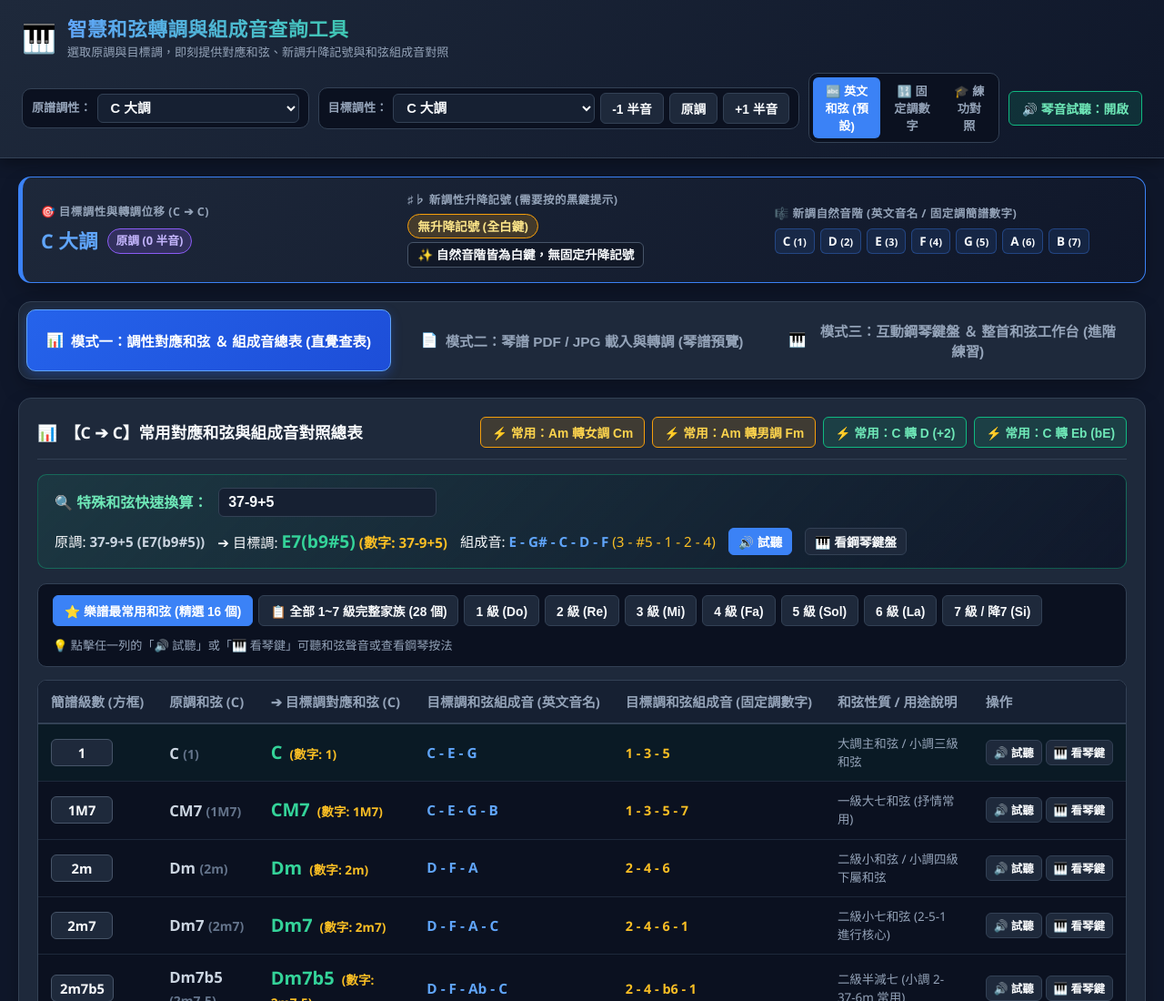
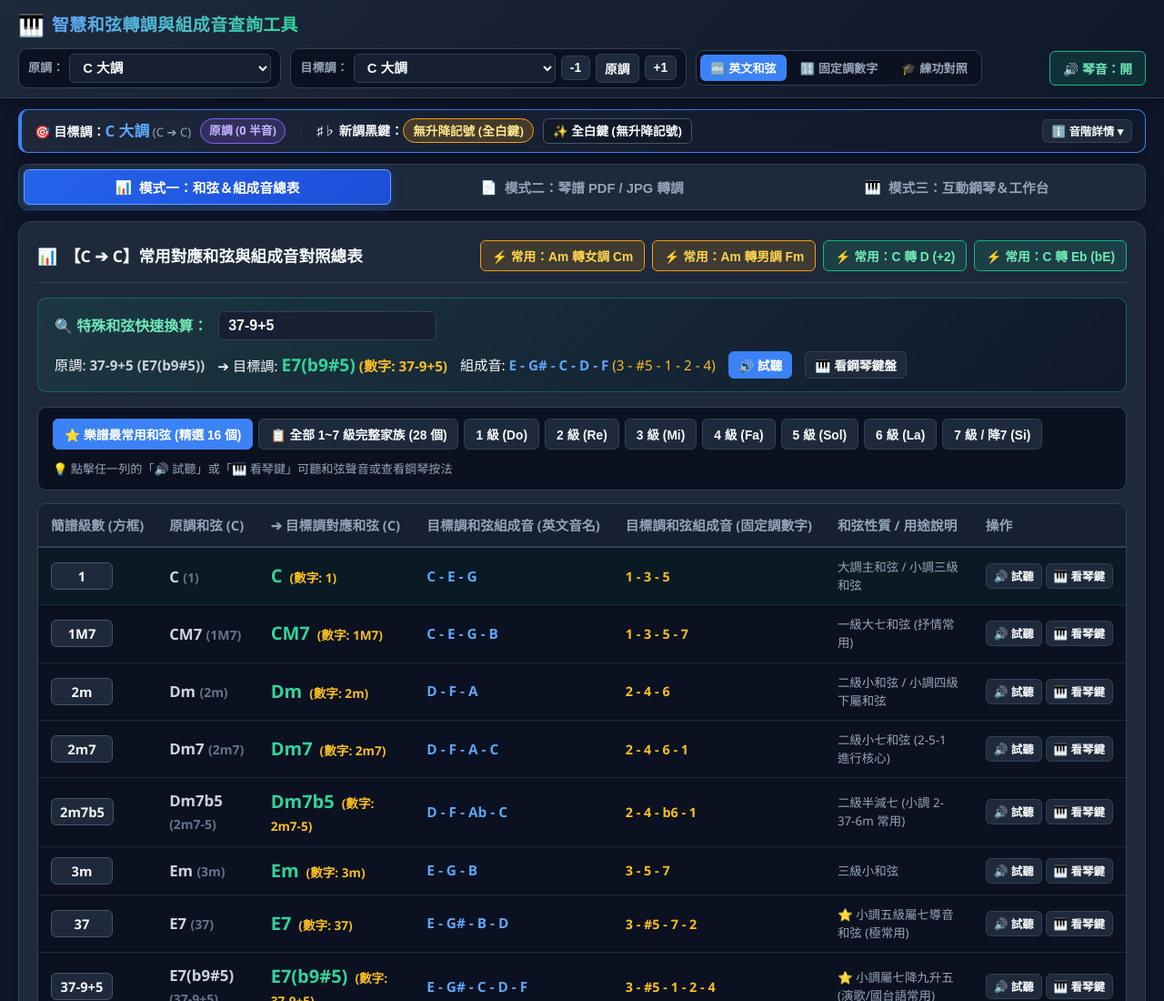
Before and after one commit to CMChen59/chord-transposer, a plain HTML site: page index.html in a window 1280 px wide. Shown: the top 1100 px of the page at 91% size. Drawn offline with nearby package versions, Linux system fonts and the light colour scheme.

Commit message:
refactor(ui): 濃縮頂部 Header 與新調性升降記號橫幅為單行精華條，新增可展開音階詳情抽屜

```diff
--- a/css/style.css
+++ b/css/style.css
@@ -37,11 +37,11 @@ body {
   padding-bottom: 48px;
 }
 
-/* 頂部標題與導覽列 */
+/* 頂部標題與導覽列 (極簡緊湊版) */
 .app-header {
   background: linear-gradient(135deg, #1e293b 0%, #0f172a 100%);
   border-bottom: 1px solid var(--border-color);
-  padding: 16px 24px;
+  padding: 10px 20px;
   position: sticky;
   top: 0;
   z-index: 100;
@@ -54,17 +54,17 @@ body {
   display: flex;
   flex-direction: column;
   align-items: stretch;
-  gap: 12px;
+  gap: 8px;
 }
 
 .brand-title {
   display: flex;
   align-items: center;
-  gap: 12px;
+  gap: 8px;
 }
 
 .brand-title h1 {
-  font-size: 1.35rem;
+  font-size: 1.18rem;
   font-weight: 800;
   letter-spacing: 0.5px;
   background: linear-gradient(90deg, #60a5fa, #34d399);
@@ -224,34 +224,34 @@ select:focus, input[type="text"]:focus, textarea:focus {
 /* 主內容容器 */
 .main-container {
   max-width: 1440px;
-  margin: 20px auto 0;
+  margin: 12px auto 0;
   padding: 0 20px;
   display: flex;
   flex-direction: column;
-  gap: 20px;
+  gap: 12px;
 }
 
 /* 頂部分頁切換列 (Tabs Navigation) */
 .view-tabs-nav {
   display: flex;
   flex-wrap: wrap;
-  gap: 10px;
+  gap: 8px;
   background: var(--bg-card);
-  padding: 8px;
-  border-radius: var(--radius-lg);
+  padding: 5px;
+  border-radius: var(--radius-md);
   border: 1px solid var(--border-color);
   box-shadow: var(--shadow-card);
 }
 
 .view-tab-btn {
   flex: 1;
-  min-width: 220px;
-  padding: 11px 16px;
-  border-radius: var(--radius-md);
+  min-width: 200px;
+  padding: 8px 14px;
+  border-radius: var(--radius-sm);
   border: 1px solid transparent;
   background: transparent;
   color: var(--text-secondary);
-  font-size: 0.96rem;
+  font-size: 0.92rem;
   font-weight: 800;
   cursor: pointer;
   display: flex;
@@ -736,18 +736,35 @@ select:focus, input[type="text"]:focus, textarea:focus {
   cursor: crosshair;
 }
 
-/* 新調性升降記號與音階橫幅面板 */
+/* 新調性升降記號與音階橫幅面板 (單行緊湊版 + 可展開音階詳情) */
 .key-signature-banner {
   background: linear-gradient(135deg, rgba(30, 41, 59, 0.95) 0%, rgba(15, 23, 42, 0.95) 100%);
   border: 1px solid #3b82f6;
-  border-left: 5px solid #3b82f6;
-  border-radius: var(--radius-lg);
-  padding: 16px 20px;
+  border-left: 4px solid #3b82f6;
+  border-radius: var(--radius-md);
+  padding: 9px 14px;
   box-shadow: var(--shadow-card);
-  display: grid;
-  grid-template-columns: repeat(auto-fit, minmax(280px, 1fr));
-  gap: 16px;
+  display: flex;
+  flex-direction: column;
+  gap: 8px;
+}
+
+.ks-compact-row {
+  display: flex;
   align-items: center;
+  flex-wrap: wrap;
+  gap: 10px;
+  font-size: 0.88rem;
+}
+
+.ks-details-drawer {
+  border-top: 1px dashed #334155;
+  padding-top: 8px;
+  display: flex;
+  align-items: center;
+  flex-wrap: wrap;
+  gap: 12px;
+  font-size: 0.84rem;
 }
 
 .ks-section-title {
--- a/index.html
+++ b/index.html
@@ -8,66 +8,63 @@
 </head>
 <body>
 
-  <!-- 頂部全域導覽與調性控制列 -->
+  <!-- 頂部全域導覽與調性控制列 (極簡緊湊版) -->
   <header class="app-header">
     <div class="header-inner">
       <div class="brand-title">
-        <span style="font-size: 1.9rem;">🎹</span>
-        <div>
-          <h1>智慧和弦轉調與組成音查詢工具</h1>
-          <div class="brand-subtitle">選取原調與目標調，即刻提供對應和弦、新調升降記號與和弦組成音對照</div>
-        </div>
+        <span style="font-size: 1.45rem;">🎹</span>
+        <h1>智慧和弦轉調與組成音查詢工具</h1>
       </div>
 
       <div class="global-controls">
         <!-- 原調選擇 -->
         <div class="control-group">
-          <label for="sourceKeySelect">原譜調性：</label>
+          <label for="sourceKeySelect">原調：</label>
           <select id="sourceKeySelect"></select>
         </div>
 
         <!-- 目標調選擇與半音微調 -->
         <div class="control-group">
-          <label for="targetKeySelect">目標調性：</label>
+          <label for="targetKeySelect">目標調：</label>
           <select id="targetKeySelect"></select>
-          <button type="button" id="btnSemitoneDown" class="btn" title="目標調降半音 (-1)">-1 半音</button>
-          <button type="button" id="btnSemitoneReset" class="btn" title="重置為原譜調性">原調</button>
-          <button type="button" id="btnSemitoneUp" class="btn" title="目標調升半音 (+1)">+1 半音</button>
+          <button type="button" id="btnSemitoneDown" class="btn" style="padding: 5px 9px;" title="目標調降半音 (-1)">-1</button>
+          <button type="button" id="btnSemitoneReset" class="btn" style="padding: 5px 9px;" title="重置為原譜調性">原調</button>
+          <button type="button" id="btnSemitoneUp" class="btn" style="padding: 5px 9px;" title="目標調升半音 (+1)">+1</button>
         </div>
 
         <!-- 三種顯示模式一鍵切換 -->
         <div class="mode-switcher" role="group" aria-label="和弦顯示模式切換">
-          <button type="button" class="mode-btn active" data-mode="english" title="日常看譜與電子琴螢幕顯示最直覺">🔤 英文和弦 (預設)</button>
+          <button type="button" class="mode-btn active" data-mode="english" title="日常看譜與電子琴螢幕顯示最直覺">🔤 英文和弦</button>
           <button type="button" class="mode-btn" data-mode="number" title="以固定調 1=C 簡譜數字顯示 (如 1m, 4m, 57)">🔢 固定調數字</button>
           <button type="button" class="mode-btn" data-mode="practice" title="同時顯示原譜級數與新調英文/數字，幫助記憶轉調規律">🎓 練功對照</button>
         </div>
 
         <!-- 琴音開關 -->
-        <button type="button" id="btnAudioToggle" class="btn btn-emerald">🔊 琴音試聽：開啟</button>
+        <button type="button" id="btnAudioToggle" class="btn btn-emerald">🔊 琴音：開</button>
       </div>
     </div>
   </header>
 
   <main class="main-container">
 
-    <!-- 共用橫幅：新調性升降記號 (黑鍵提示)、自然音階與小調導音提示 -->
+    <!-- 共用橫幅：單行緊湊新調性升降記號 (黑鍵提示) ＋ 可展開之音階詳情 -->
     <section id="keySignatureBanner" class="key-signature-banner" aria-label="新調性升降記號與音階資訊">
       <!-- 由 js/app.js 動態渲染 -->
     </section>
 
-    <!-- 檢視模式分頁切換列 (保留原本極簡查表需求 + 琴譜載入預覽 + 互動鋼琴工作台) -->
+    <!-- 檢視模式分頁切換列 -->
     <nav class="view-tabs-nav" aria-label="功能模式切換">
       <button type="button" class="view-tab-btn active" data-tab="tab-reference-table">
         <span>📊</span>
-        <span>模式一：調性對應和弦 ＆ 組成音總表 (直覺查表)</span>
+        <span>模式一：和弦＆組成音總表</span>
       </button>
       <button type="button" class="view-tab-btn" data-tab="tab-sheet-viewer">
         <span>📄</span>
-        <span>模式二：琴譜 PDF / JPG 載入與轉調 (琴譜預覽)</span>
+        <span>模式二：琴譜 PDF / JPG 轉調</span>
       </button>
       <button type="button" class="view-tab-btn" data-tab="tab-interactive-studio">
         <span>🎹</span>
-        <span>模式三：互動鋼琴鍵盤 ＆ 整首和弦工作台 (進階練習)</span>
+        <span>模式三：互動鋼琴＆工作台</span>
       </button>
     </nav>
 
--- a/js/app.js
+++ b/js/app.js
@@ -139,7 +139,8 @@ C CM7 | C7 | Em | bE | Dm | Em | Fm | Gsus4 | C`
     tagsVisible: true,
     tagStyle: 'red-box', // 'red-box' | 'clean-cover' | 'blue-box' | 'yellow-box'
     tagFontSize: 15,
-    inlinePianoVisible: true
+    inlinePianoVisible: true,
+    ksDetailsExpanded: false
   };
 
   // ============================================================================
@@ -314,11 +315,11 @@ C CM7 | C7 | Em | bE | Dm | Em | Fm | Gsus4 | C`
     const signedDiff = rawDiff > 6 ? rawDiff - 12 : rawDiff;
     const shiftText = signedDiff === 0
       ? '原調 (0 半音)'
-      : (signedDiff > 0 ? `升 +${signedDiff} 半音 (或降 ${signedDiff - 12})` : `降 ${signedDiff} 半音 (或升 +${signedDiff + 12})`);
+      : (signedDiff > 0 ? `+${signedDiff} 半音` : `${signedDiff} 半音`);
 
     let accListHTML = '';
     if (tgtDetails.accidentalCount === 0) {
-      accListHTML = `<span class="acc-pill">✨ 自然音階皆為白鍵，無固定升降記號</span>`;
+      accListHTML = `<span class="acc-pill">✨ 全白鍵 (無升降記號)</span>`;
     } else {
       accListHTML = tgtDetails.accidentalsEnglish.map((eng, idx) => {
         const num = tgtDetails.accidentalsFixedNumber[idx];
@@ -334,30 +335,37 @@ C CM7 | C7 | Em | bE | Dm | Em | Fm | Gsus4 | C`
     }).join('');
 
     const harmonicTipHTML = tgtDetails.harmonicMinorNote
-      ? `<div class="ks-harmonic-tip">💡 ${tgtDetails.harmonicMinorNote}</div>`
+      ? `<span class="ks-harmonic-tip" style="margin-top:0;">｜ 💡 ${tgtDetails.harmonicMinorNote}</span>`
       : '';
 
+    const srcShort = srcInfo.label.split(' ')[0];
+    const tgtShort = tgtDetails.keyLabel.split(' ')[0];
+
     els.ksBanner.innerHTML = `
-      <div>
-        <div class="ks-section-title">🎯 目標調性與轉調位移 (${srcInfo.label.split(' ')[0]} ➔ ${tgtDetails.keyLabel.split(' ')[0]})</div>
-        <div class="ks-main-key">
-          <span class="ks-key-name">${tgtDetails.keyLabel}</span>
-          <span class="ks-shift-badge">${shiftText}</span>
-        </div>
+      <div class="ks-compact-row">
+        <span>🎯 <strong>目標調：</strong><strong style="color:#60a5fa; font-size:1.05rem;">${tgtDetails.keyLabel}</strong> <span style="color:#94a3b8; font-size:0.82rem;">(${srcShort} ➔ ${tgtShort})</span></span>
+        <span class="ks-shift-badge">${shiftText}</span>
+        <span style="color:#334155;">｜</span>
+        <span>♯♭ <strong>新調黑鍵：</strong><span class="ks-acc-badge">${tgtDetails.badgeText}</span></span>
+        <div style="display:inline-flex; flex-wrap:wrap; gap:5px; align-items:center;">${accListHTML}</div>
+        <button type="button" id="btnToggleKsDetails" class="btn" style="padding:3px 9px; font-size:0.78rem; margin-left:auto;">
+          ${state.ksDetailsExpanded ? 'ℹ️ 隱藏音階 ▴' : 'ℹ️ 音階詳情 ▾'}
+        </button>
       </div>
-
-      <div>
-        <div class="ks-section-title">♯♭ 新調性升降記號 (需要按的黑鍵提示)</div>
-        <div><span class="ks-acc-badge">${tgtDetails.badgeText}</span></div>
-        <div class="ks-acc-list">${accListHTML}</div>
-      </div>
-
-      <div>
-        <div class="ks-section-title">🎼 新調自然音階 (英文音名 / 固定調簡譜數字)</div>
-        <div class="ks-scale-list">${scaleHTML}</div>
+      <div id="ksScaleDetailsDrawer" class="ks-details-drawer" style="display: ${state.ksDetailsExpanded ? 'flex' : 'none'};">
+        <span style="color:#94a3b8; font-weight:700;">🎼 自然音階：</span>
+        <div style="display:inline-flex; flex-wrap:wrap; gap:5px; align-items:center;">${scaleHTML}</div>
         ${harmonicTipHTML}
       </div>
     `;
+
+    const btnToggleKs = document.getElementById('btnToggleKsDetails');
+    if (btnToggleKs) {
+      btnToggleKs.addEventListener('click', () => {
+        state.ksDetailsExpanded = !state.ksDetailsExpanded;
+        renderKeySignatureBanner();
+      });
+    }
   }
 
   // ============================================================================
@@ -1135,7 +1143,7 @@ C CM7 | C7 | Em | bE | Dm | Em | Fm | Gsus4 | C`
     // 音效開關
     els.btnAudioToggle.addEventListener('click', () => {
       state.audioEnabled = !state.audioEnabled;
-      els.btnAudioToggle.textContent = state.audioEnabled ? '🔊 琴音試聽：開啟' : '🔇 琴音試聽：靜音';
+      els.btnAudioToggle.textContent = state.audioEnabled ? '🔊 琴音：開' : '🔇 琴音：關';
       els.btnAudioToggle.className = state.audioEnabled ? 'btn btn-emerald' : 'btn';
     });
 
```
Also changed, not shown: 1 other file.
